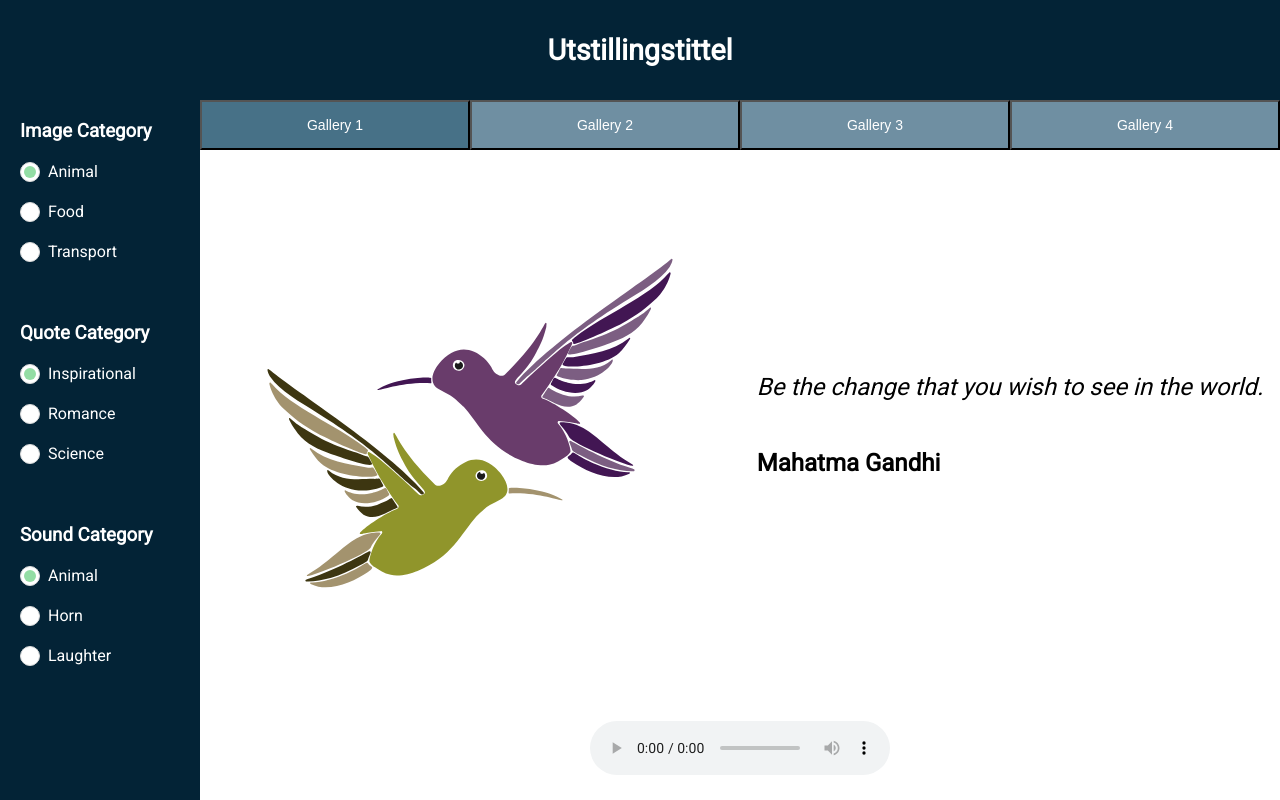
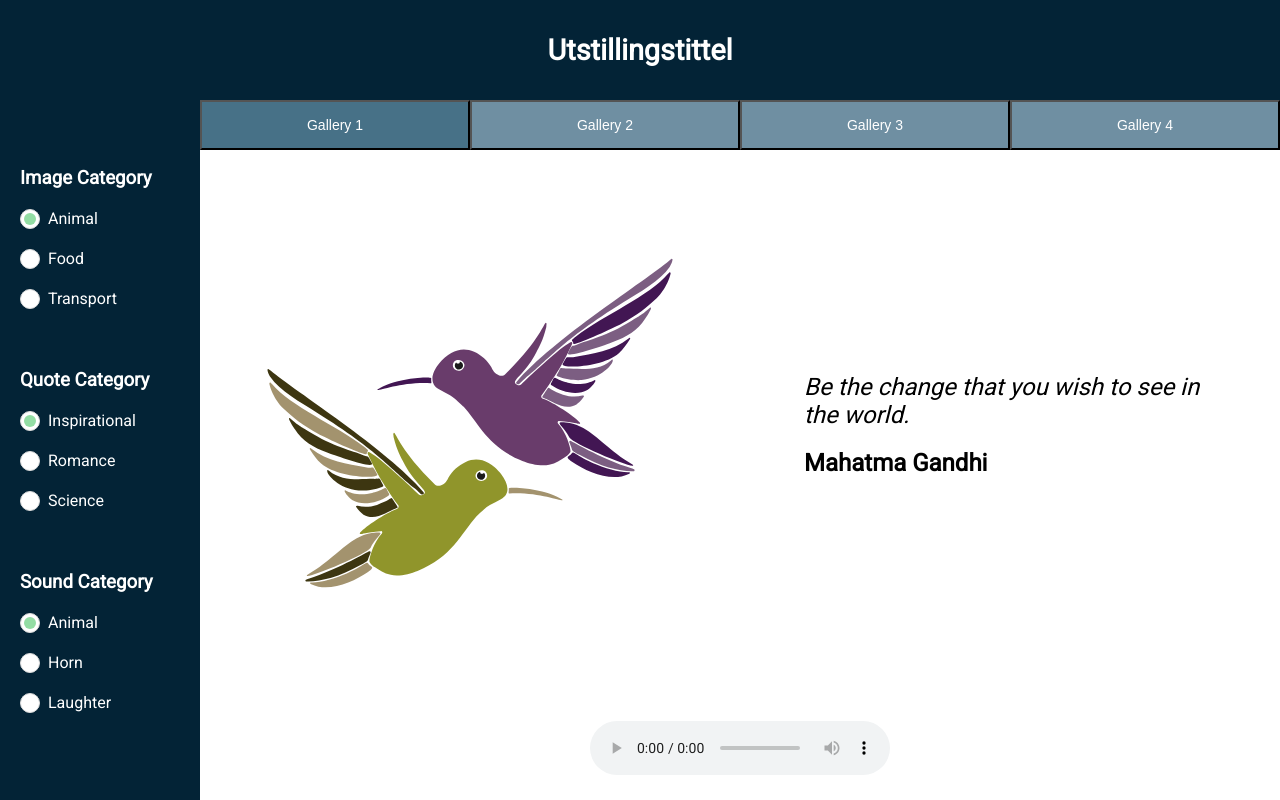
Before and after one commit to IT2810/it2810-webutvikling-h18-prosjekt-2-gruppe--10, a React (Create React App) app in the folder prosjekt2/: page / in a window 1280 px wide. Built offline with nearby package versions, Linux system fonts and the light colour scheme.

Commit message:
Fikset litt på kategorivelgeren

```diff
--- a/prosjekt2/src/App.css
+++ b/prosjekt2/src/App.css
@@ -85,6 +85,7 @@
   display: flex;
   flex-flow: column wrap;
   justify-content: center;
+  width: 80%;
 }
 
 .sound {
@@ -96,6 +97,7 @@
 
 .text p {
   font-size: 24px;
+  margin: 10px;
 }
 
 /* ***** MOBIL ****** */
@@ -116,7 +118,7 @@
     top: 100px;
   }
 
-  .hidden {
+  .categories.hidden {
     display: none;
   }
 
@@ -144,6 +146,9 @@
 
 /****** CATEGORIES ******/
 .categories {
+  display: flex;
+  flex-flow: column wrap;
+  justify-content: center;
   background-color: #032336;
   color: white;
   grid-column: 1;
@@ -163,8 +168,8 @@
   margin: 20px;
 }
 
-form {
-  margin-bottom: 40px;
+.categories form {
+  margin-bottom: 20px;
 }
 
 /* Inspiration from a codepen*/
```
